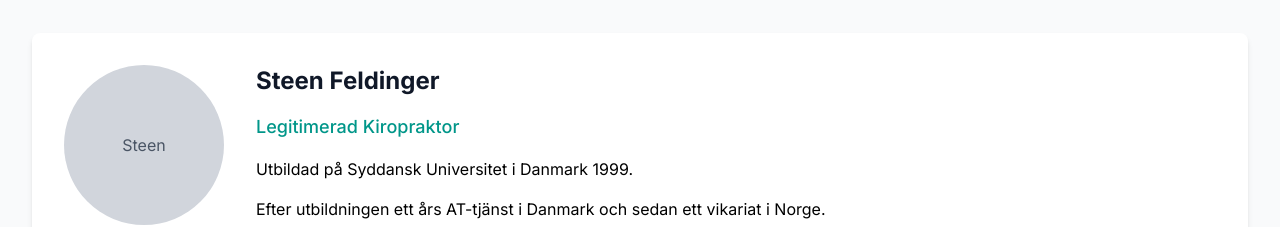
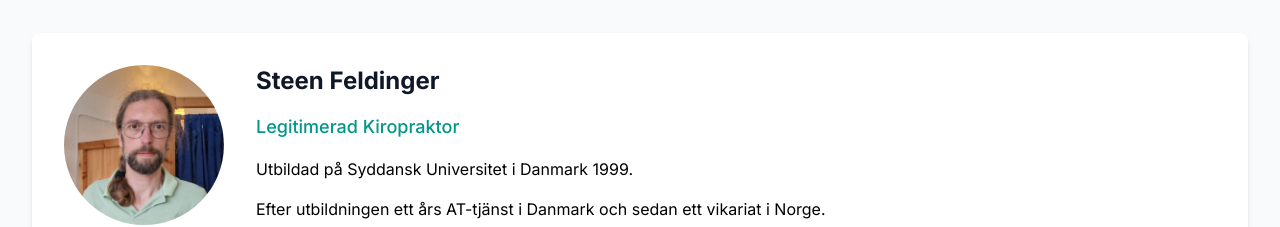
Before and after one commit to Gabrielerixon/kiro-steen, a Next.js app: page /om-oss in a window 1280 px wide. Shown: the part 579-806 px from the top of the page. Built offline with nearby package versions, Linux system fonts and the light colour scheme; no server answers; the database is empty.

Commit message:
fixade behandlingar sidan, behöver bilder

```diff
--- a/src/app/om-oss/page.tsx
+++ b/src/app/om-oss/page.tsx
@@ -1,3 +1,5 @@
+import Image from 'next/image';
+
 export const metadata = {
   title: 'Om Oss | Kiropraktorerna i Jönköping',
   description: 'Information om kiropraktorn på vår klinik i Jönköping, vår historia och utbildning.',
@@ -39,9 +41,13 @@ export default function OmOss() {
               <div className="p-8">
                 <div className="flex flex-col lg:flex-row gap-8 items-start">
                   <div className="flex-shrink-0 mx-auto lg:mx-0">
-                    {/* Placeholder för bild */}
-                    <div className="w-40 h-40 bg-gray-300 rounded-full flex items-center justify-center">
-                      <span className="text-gray-600">Steen</span>
+                    <div className="w-40 h-40 rounded-full overflow-hidden relative">
+                      <Image
+                        src="/images/team/steen.jpeg"
+                        alt="Steen Feldinger, legitimerad kiropraktor"
+                        fill
+                        className="object-cover"
+                      />
                     </div>
                   </div>
 
```
Also changed, not shown: public/images/team/steen.jpeg (added).
